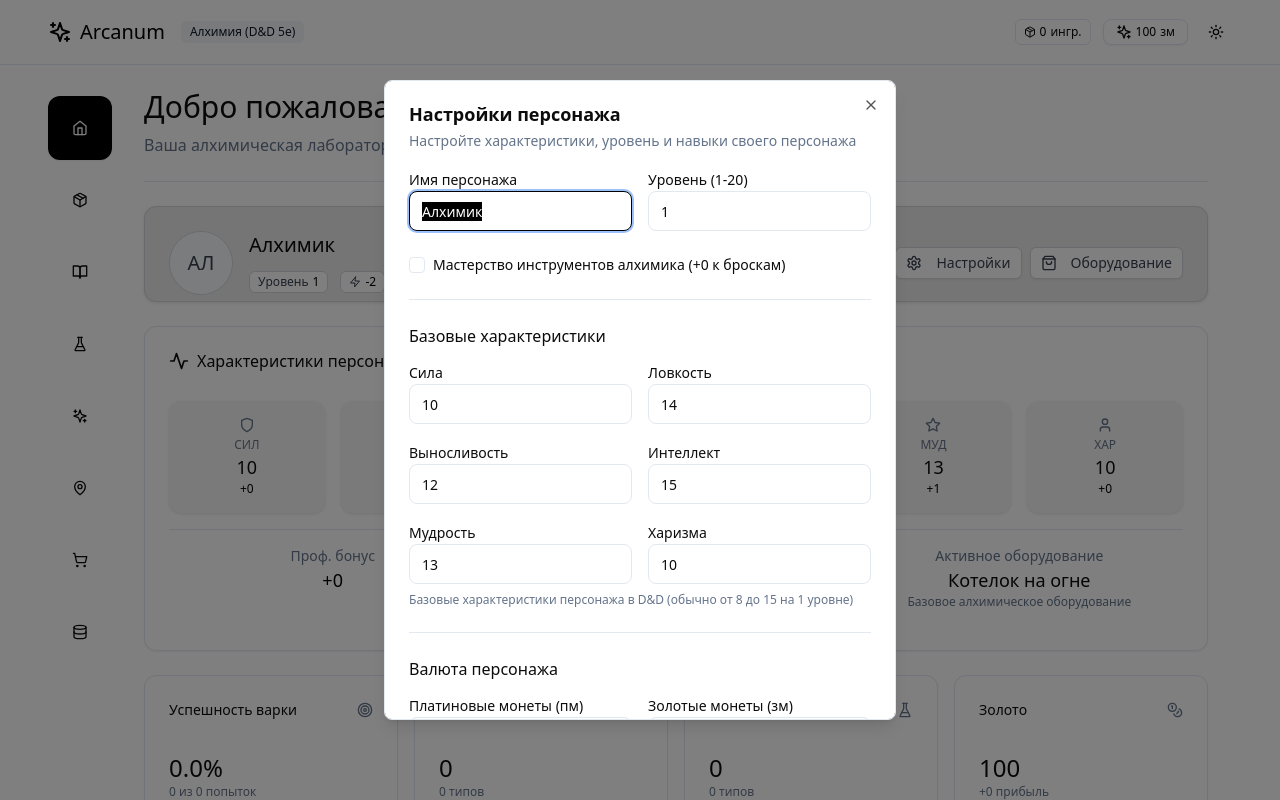
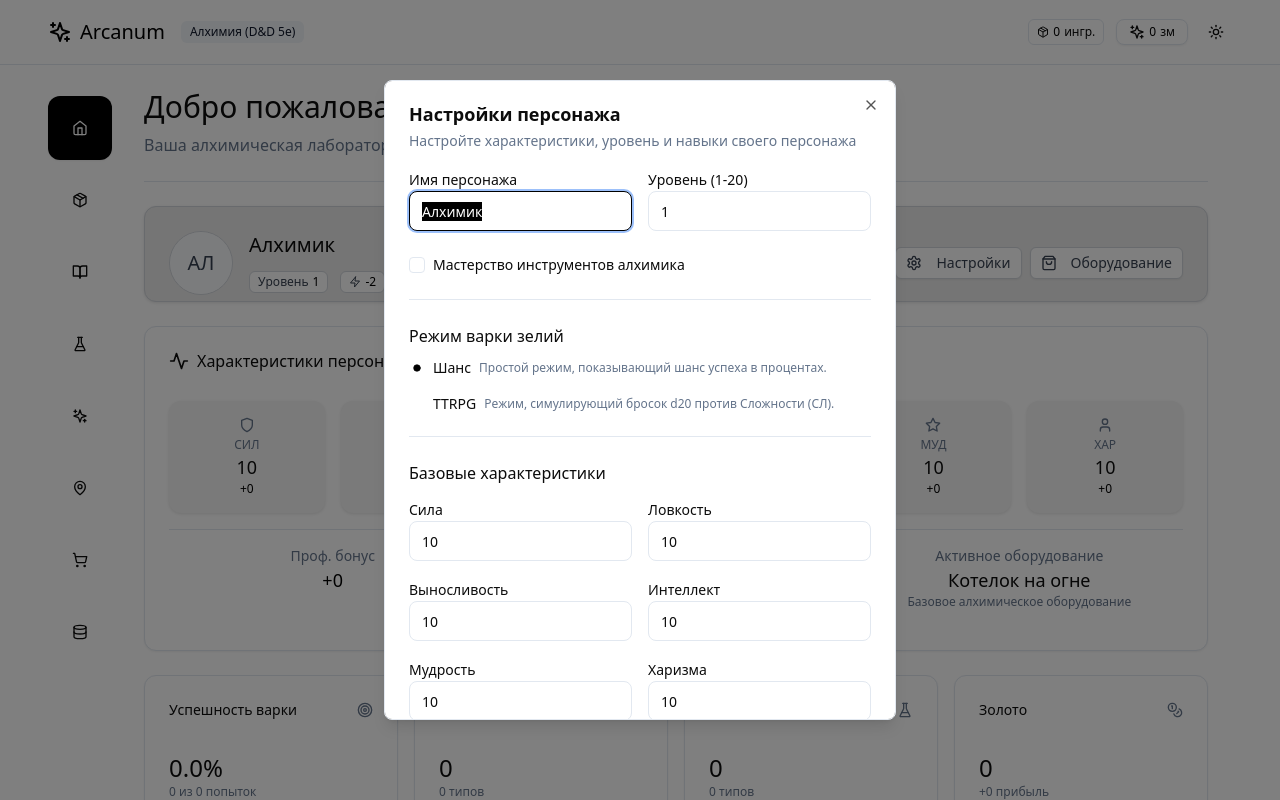
Before and after one commit to DenisML51/Arcanum, a React (Vite) app: page / in a window 1280 px wide. Both pictures are taken after a click on the button "Настройки". Shown: the top 800 px of the page. Built offline with nearby package versions, Linux system fonts and the light colour scheme.

Commit message:
update 2: d20 бросок при варке

```diff
--- a/components/cards/CompactRecipeCard.tsx
+++ b/components/cards/CompactRecipeCard.tsx
@@ -196,24 +196,19 @@ export function CompactRecipeCard({
   onBrew,
   characterBonus = 0,
   getSelectedIngredient,
-  isInLaboratory = false
-}: CompactRecipeCardProps & { getSelectedIngredient?: (recipeId: string, componentId: string) => string | undefined }) {
+  isInLaboratory = false,
+  brewingMode = 'percentage'
+}: CompactRecipeCardProps & { getSelectedIngredient?: (recipeId: string, componentId: string) => string | undefined,
+  brewingMode?: 'percentage' | 'ttrpg'}) {
   const rarityDetails = getRarityDetails(recipe.rarity);
   const rarityColor = getRarityColor(recipe.rarity);
   const rarityName = getRarityName(recipe.rarity);
 
-  // Рассчитываем шанс успеха в новой системе D&D 5e
-  // Нужно бросить к20 + бонус >= сложность
-  const targetDifficulty = rarityDetails.savingThrow;
+  const targetDifficulty = 5 * rarityDetails.rarityModifier + 5 + recipe.components.length;
   const totalBonus = characterBonus;
+  const successPercentage = Math.max(5, Math.min(95, ((21 - (targetDifficulty - totalBonus)) / 20) * 100));
 
-  // Вероятность успеха = (21 - (сложность - бонус)) / 20, но не больше 95% и не меньше 5%
-  const baseSuccessRolls = Math.max(1, Math.min(20, 21 - (targetDifficulty - totalBonus)));
-  const successPercentage = Math.max(5, Math.min(95, (baseSuccessRolls / 20) * 100));
-
-  // Функция для проверки совместимости (та же что в ComponentSelector)
   const isIngredientCompatible = (ingredient: Ingredient, component: RecipeComponent): boolean => {
-    // Проверяем наличие всех требуемых элементов
     if (component.requiredElements && component.requiredElements.length > 0) {
       const hasAllElements = component.requiredElements.every(requiredElement =>
         ingredient.elements && ingredient.elements.includes(requiredElement)
@@ -221,12 +216,10 @@ export function CompactRecipeCard({
       if (!hasAllElements) return false;
     }
 
-    // Проверяем категории (если указаны)
     if (component.categories && component.categories.length > 0) {
       if (!component.categories.includes(ingredient.category)) return false;
     }
 
-    // Проверяем старые типы для совместимости (если указаны)
     if (component.types && component.types.length > 0) {
       if (!component.types.includes(ingredient.type as any)) return false;
     }
@@ -234,7 +227,6 @@ export function CompactRecipeCard({
     return true;
   };
 
-  // Проверяем, есть ли все компоненты выбраны и валидны
   const allComponentsSelected = recipe.components?.every(component => {
     const selectedIngredientId = getSelectedIngredient?.(recipe.id, component.id);
     if (!selectedIngredientId) return false;
@@ -244,7 +236,6 @@ export function CompactRecipeCard({
       selectedIng.quantity >= component.quantity;
   }) || false;
 
-  // Проверяем, доступны ли все ингредиенты (даже если не выбраны)
   const allIngredientsAvailable = recipe.components?.every(component => {
     const availableIngredients = ingredients.filter(ing =>
       isIngredientCompatible(ing, component) && ing.quantity >= component.quantity
@@ -252,10 +243,9 @@ export function CompactRecipeCard({
     return availableIngredients.length > 0;
   }) || false;
 
-  // Вычисляем, можно ли сварить зелье (все компоненты выбраны и доступны)
   const canActuallyBrew = recipe.components?.every(component => {
     const selectedIngredientId = getSelectedIngredient?.(recipe.id, component.id);
-    if (!selectedIngredientId) return false; // Требуем явного выбора
+    if (!selectedIngredientId) return false;
 
     const selectedIngredient = ingredients.find(ing => ing.id === selectedIngredientId);
     return selectedIngredient &&
@@ -280,9 +270,11 @@ export function CompactRecipeCard({
       title: `Качество варева: ${getPotionQualityName(recipe.potionQuality)}`
     },
     {
-      label: `${Math.round(successPercentage)}%`,
+      label: brewingMode === 'percentage' ? `${Math.round(successPercentage)}%` : `СЛ: ${targetDifficulty}`,
       variant: "outline" as const,
-      title: `к20+${totalBonus} против СЛ ${targetDifficulty}`
+      title: brewingMode === 'percentage'
+        ? `Шанс успеха при броске d20+${totalBonus} против СЛ ${targetDifficulty}`
+        : `Требуется бросок d20 + ${totalBonus} >= ${targetDifficulty}`
     },
     {
       label: rarityDetails.brewingTimeText,
@@ -290,7 +282,6 @@ export function CompactRecipeCard({
     }
   ];
 
-  // Создаем typeCircles с учетом доступности ингредиентов для каждого компонента
   const componentAvailability = recipe.components?.map(component => {
     const availableIngredients = ingredients.filter(ing =>
       component.types.includes(ing.type) &&
@@ -303,7 +294,6 @@ export function CompactRecipeCard({
     };
   }) || [];
 
-  // Получаем уникальные типы и определяем их доступность
   const uniqueTypes = Array.from(new Set(recipe.components?.flatMap(c => c.types) || []));
   const typeCircles = uniqueTypes.map(type => {
     const typeAvailable = componentAvailability.some(comp =>
--- a/components/pages/HomePage.tsx
+++ b/components/pages/HomePage.tsx
@@ -4,6 +4,8 @@ import { useState } from "react";
 import { Card, CardContent, CardHeader, CardTitle } from "../ui/card";
 import { Badge } from "../ui/badge";
 import { Button } from "../ui/button";
+import { RadioGroup, RadioGroupItem } from "../ui/radio-group";
+import { Label } from "../ui/label";
 import { Input } from "../ui/input";
 import { Progress } from "../ui/progress";
 import { Separator } from "../ui/separator";
@@ -76,7 +78,7 @@ export function HomePage({ store, onNavigate }: HomePageProps) {
   const [tempCurrency, setTempCurrency] = useState(store.currency);
 
   const { stats, ingredients, recipes, potions, playerGold, character, availableEquipment, availableForPurchaseEquipment } = store;
-
+  const [tempBrewingMode, setTempBrewingMode] = useState(store.character.brewingMode);
   // Защита от отсутствующего персонажа
   if (!character) {
     return <div>Загрузка...</div>;
@@ -104,6 +106,7 @@ export function HomePage({ store, onNavigate }: HomePageProps) {
     store.updateAlchemyToolsProficiency(tempAlchemyProficiency);
     store.updateCharacterStats(tempBaseStats);
     store.updateCurrency(tempCurrency);
+    store.updateBrewingMode(tempBrewingMode);
     setCharacterDialogOpen(false);
   };
 
@@ -278,10 +281,34 @@ export function HomePage({ store, onNavigate }: HomePageProps) {
                           onCheckedChange={(checked) => setTempAlchemyProficiency(checked as boolean)}
                         />
                         <label htmlFor="alchemy-proficiency" className="text-sm">
-                          Мастерство инструментов алхимика (+{proficiencyBonus} к броскам)
+                          Мастерство инструментов алхимика
                         </label>
                       </div>
 
+                      <Separator />
+                      <div>
+                        <h4 className="mb-3">Режим варки зелий</h4>
+                        <RadioGroup
+                          value={tempBrewingMode}
+                          onValueChange={(value: 'percentage' | 'ttrpg') => setTempBrewingMode(value)}
+                          className="space-y-2"
+                        >
+                          <div className="flex items-center space-x-2">
+                            <RadioGroupItem value="percentage" id="mode-percentage" />
+                            <Label htmlFor="mode-percentage" className="font-normal">
+                              <span className="font-medium">Шанс</span>
+                              <p className="text-xs text-muted-foreground">Простой режим, показывающий шанс успеха в процентах. </p>
+                            </Label>
+                          </div>
+                          <div className="flex items-center space-x-2">
+                            <RadioGroupItem value="ttrpg" id="mode-ttrpg" />
+                            <Label htmlFor="mode-ttrpg" className="font-normal">
+                              <span className="font-medium">TTRPG</span>
+                              <p className="text-xs text-muted-foreground">Режим, симулирующий бросок d20 против Сложности (СЛ). </p>
+                            </Label>
+                          </div>
+                        </RadioGroup>
+                      </div>
                       <Separator />
 
                       <div>
--- a/components/pages/LaboratoryPage.tsx
+++ b/components/pages/LaboratoryPage.tsx
@@ -160,6 +160,7 @@ export function LaboratoryPage({ store }: LaboratoryPageProps) {
                     onBrew={handleBrew}
                     characterBonus={totalCharacterBonus}
                     isInLaboratory={true}
+                    brewingMode={store.character.brewingMode}
                   />
                 </motion.div>
               ))}
--- a/hooks/stores/useAlchemyStore.ts
+++ b/hooks/stores/useAlchemyStore.ts
@@ -7,7 +7,7 @@ import { useDataStore } from './useDataStore';
 import { useFiltersStore } from './useFiltersStore';
 import { useIngredientSelectionStore } from './useIngredientSelectionStore';
 import type { Ingredient, Recipe, RecipeComponent, Potion } from '../types';
-import { getQualityEffect } from '../types';
+import { getQualityEffect, getRarityDetails } from '../types';
 
 // Главный хук, объединяющий все остальные хуки
 export function useAlchemyStore() {
@@ -75,7 +75,6 @@ export function useAlchemyStore() {
 
   const brewPotion = (recipe: Recipe): { success: boolean; message: string; potion?: Potion } => {
     const { canBrew, missingIngredients } = canBrewRecipe(recipe);
-
     if (!canBrew) {
       return {
         success: false,
@@ -83,37 +82,42 @@ export function useAlchemyStore() {
       };
     }
 
-    // Списываем ингредиенты (только выбранные пользователем)
-    const usedIngredients: { id: string; quantity: number }[] = [];
+    // Шаг 1: Рассчитываем правильную сложность
+    const rarityDetails = getRarityDetails(recipe.rarity);
+    const targetDifficulty = 5 * rarityDetails.rarityModifier + 5 + recipe.components.length;
 
-    for (const component of recipe.components) {
-      const ingredientId = ingredientSelection.getSelectedIngredient(recipe.id, component.id);
+    // Шаг 2: Симулируем варку
+    const brewResult = determineBrewedQuality(targetDifficulty, character.character.brewingMode);
 
-      if (!ingredientId) {
-        return {
-          success: false,
-          message: `Не выбран ингредиент для компонента: ${component.name}`
-        };
+    // Обновляем общую статистику попыток
+    character.incrementStat('totalBrews');
+
+    // Шаг 3: Проверяем результат варки
+    if (!brewResult.success) {
+      character.incrementStat('failedBrews');
+      // Ингредиенты все равно тратятся при провале
+      const usedIngredientsOnFail = recipe.components.map(component => ({
+        id: ingredientSelection.getSelectedIngredient(recipe.id, component.id)!,
+        quantity: component.quantity
+      }));
+      inventory.useIngredients(usedIngredientsOnFail);
+
+      let message = `Варка провалилась! (Бросок: ${brewResult.rollResults.mainRoll} против СЛ ${targetDifficulty})`;
+      if (brewResult.rollResults.fumbleRoll) {
+        message += `\nКритический провал! (d100): ${brewResult.rollResults.fumbleRoll}`;
       }
-
-      usedIngredients.push({ id: ingredientId, quantity: component.quantity });
+      return { success: false, message };
     }
 
-    // Проверяем еще раз и списываем
-    const success = inventory.useIngredients(usedIngredients);
+    // Шаг 4: Списываем ингредиенты при успехе
+    const usedIngredients = recipe.components.map(component => ({
+      id: ingredientSelection.getSelectedIngredient(recipe.id, component.id)!,
+      quantity: component.quantity
+    }));
+    inventory.useIngredients(usedIngredients);
 
-    if (!success) {
-      return {
-        success: false,
-        message: 'Ошибка при использовании ингредиентов'
-      };
-    }
-
-    // Создаем зелье
-    const qualityResult = determineBrewedQuality();
-    const qualityEffect = getQualityEffect(qualityResult.quality);
-
-    // Формируем описание с учетом эффекта качества
+    // Шаг 5: Создаем зелье
+    const qualityEffect = getQualityEffect(brewResult.quality);
     let finalDescription = recipe.description;
     if (qualityEffect) {
       finalDescription += `\n\nОсобенность: ${qualityEffect}`;
@@ -126,38 +130,28 @@ export function useAlchemyStore() {
       rarity: recipe.rarity,
       potionType: recipe.potionType,
       potionQuality: recipe.potionQuality,
-      brewedQuality: qualityResult.quality,
+      brewedQuality: brewResult.quality,
       tags: recipe.tags,
       quantity: 1,
       recipeId: recipe.id,
       dateCreated: new Date().toISOString(),
       components: recipe.components,
-      rollResults: qualityResult.rollResults
+      rollResults: brewResult.rollResults
     };
-
     potions.addPotion(potion);
 
-    // Обновляем статистику
-    character.incrementStat('totalBrews');
+    // Обновляем статистику успеха
     character.incrementStat('successfulBrews');
     character.incrementStat('potionsCreated');
     character.incrementStat('ingredientsUsed', usedIngredients.reduce((sum, ing) => sum + ing.quantity, 0));
 
-    // Формируем сообщение с результатами бросков
-    let message = `Зелье "${recipe.name}" успешно создано!`;
-    message += `\n🎲 Основной бросок: ${qualityResult.rollResults.naturalRoll} + ${qualityResult.rollResults.bonus} = ${qualityResult.rollResults.mainRoll}`;
-
-    if (qualityResult.rollResults.fumbleRoll) {
-      message += `\n💥 Провал (к100): ${qualityResult.rollResults.fumbleRoll}`;
+    // Формируем сообщение
+    let message = `Зелье "${recipe.name}" успешно создано! (Бросок: ${brewResult.rollResults.mainRoll} против СЛ ${targetDifficulty})`;
+    if (brewResult.rollResults.excellenceRoll) {
+        message += `\nКритический успех! (d100): ${brewResult.rollResults.excellenceRoll}`;
     }
-    if (qualityResult.rollResults.excellenceRoll) {
-      message += `\n⭐ Успех (к100): ${qualityResult.rollResults.excellenceRoll}`;
-    }
-
-    message += `\nКачество: ${qualityResult.quality === 'poor' ? 'Изъян' : qualityResult.quality === 'excellent' ? 'Изысканное' : 'Стандартное'}`;
-
     if (qualityEffect) {
-      message += `\nОсобенность: ${qualityEffect}`;
+        message += `\nОсобенность: ${qualityEffect}`;
     }
 
     return {
@@ -167,57 +161,70 @@ export function useAlchemyStore() {
     };
   };
 
-  const determineBrewedQuality = (): { quality: 'poor' | 'standard' | 'excellent'; rollResults: { naturalRoll: number; bonus: number; mainRoll: number; fumbleRoll?: number; excellenceRoll?: number } } => {
-    // Бросок к20 для основного результата
-    const naturalRoll = Math.floor(Math.random() * 20) + 1;
-
+  const determineBrewedQuality = (
+    targetDifficulty: number,
+    mode: 'percentage' | 'ttrpg'
+  ): {
+    success: boolean;
+    quality: 'poor' | 'standard' | 'excellent';
+    rollResults: {
+      naturalRoll: number;
+      bonus: number;
+      mainRoll: number;
+      fumbleRoll?: number;
+      excellenceRoll?: number
+    }
+  } => {
     // Бонус от оборудования и навыков
     let bonus = 0;
-    if (character.activeEquipment) {
-      bonus += character.activeEquipment.brewingBonus;
+    const activeEquipment = character.equipment.find(eq => eq.id === character.character.activeEquipmentId);
+    if (activeEquipment) {
+      bonus += activeEquipment.brewingBonus;
     }
     if (character.character.alchemyToolsProficiency) {
-      bonus += 2; // Профициенси в инструментах алхимика дает +2
+      bonus += 2;
     }
 
+    const naturalRoll = Math.floor(Math.random() * 20) + 1;
     const mainRoll = naturalRoll + bonus;
 
-    // Дополнительные броски для критических результатов
+    let success: boolean;
+    if (mode === 'ttrpg') {
+        success = mainRoll >= targetDifficulty;
+    } else { // percentage mode
+        const successPercentage = Math.max(5, Math.min(95, ((21 - (targetDifficulty - bonus)) / 20) * 100));
+        success = Math.random() * 100 < successPercentage;
+    }
+
+    let quality: 'poor' | 'standard' | 'excellent';
+    if (!success) {
+        quality = 'poor';
+    } else {
+        if (naturalRoll === 20) {
+            quality = 'excellent';
+        } else if (mainRoll >= targetDifficulty + 10) {
+            quality = 'excellent';
+        } else {
+            quality = 'standard';
+        }
+    }
+
+    // Провалы и успехи
     let fumbleRoll: number | undefined;
     let excellenceRoll: number | undefined;
 
     if (naturalRoll === 1) {
-      // Критический провал - бросок к100
+      quality = 'poor';
       fumbleRoll = Math.floor(Math.random() * 100) + 1;
-    } else if (naturalRoll === 20) {
-      // Критический успех - бросок к100
+    } else if (naturalRoll === 20 && success) {
+      quality = 'excellent';
       excellenceRoll = Math.floor(Math.random() * 100) + 1;
     }
 
-    // Определяем качество на основе результата
-    let quality: 'poor' | 'standard' | 'excellent';
-
-    if (naturalRoll === 1 || mainRoll < 10) {
-      quality = 'poor';
-    } else if (naturalRoll === 20 || mainRoll >= 25) {
-      quality = 'excellent';
-    } else if (mainRoll >= 15) {
-      quality = 'excellent';
-    } else if (mainRoll >= 10) {
-      quality = 'standard';
-    } else {
-      quality = 'poor';
-    }
-
     return {
+      success,
       quality,
-      rollResults: {
-        naturalRoll,
-        bonus,
-        mainRoll,
-        fumbleRoll,
-        excellenceRoll
-      }
+      rollResults: { naturalRoll, bonus, mainRoll, fumbleRoll, excellenceRoll }
     };
   };
 
@@ -308,6 +315,7 @@ export function useAlchemyStore() {
 
     // Варка зелий
     canBrewRecipe,
+    updateBrewingMode: character.updateBrewingMode,
     findSuitableIngredient,
     brewPotion,
     selectIngredientForComponent,
--- a/hooks/stores/useCharacterStore.ts
+++ b/hooks/stores/useCharacterStore.ts
@@ -35,12 +35,13 @@ const defaultCharacter: Character = {
   level: 1,
   alchemyToolsProficiency: false,
   activeEquipmentId: 'cauldron',
+  brewingMode: 'percentage',
   baseStats: {
     strength: 10,
-    dexterity: 14,
-    constitution: 12,
-    intelligence: 15,
-    wisdom: 13,
+    dexterity: 10,
+    constitution: 10,
+    intelligence: 10,
+    wisdom: 10,
     charisma: 10
   }
 };
@@ -48,7 +49,7 @@ const defaultCharacter: Character = {
 const defaultCurrency: Currency = {
   copper: 0,
   silver: 0,
-  gold: 100,
+  gold: 0,
   platinum: 0
 };
 
@@ -62,7 +63,30 @@ const defaultStats: BrewingStats = {
   goldEarned: 0
 };
 
-export function useCharacterStore(): CharacterStore {
+export function useCharacterStore(): {
+  character: Character;
+  currency: Currency;
+  stats: BrewingStats;
+  equipment: Equipment[];
+  ownedEquipment: string[];
+  activeEquipment: Equipment;
+  getOwnedEquipment: () => Equipment[];
+  getAvailableForPurchaseEquipment: () => Equipment[];
+  hasEquipment: (equipmentId: string) => boolean;
+  updateCharacterName: (name: string) => void;
+  updateCharacterLevel: (level: number) => void;
+  updateAlchemyToolsProficiency: (hasProficiency: boolean) => void;
+  updateCharacterStats: (newStats: Partial<Character["baseStats"]>) => void;
+  updateCurrency: (newCurrency: Partial<Currency>) => void;
+  spendGold: (amount: number) => (boolean);
+  earnGold: (amount: number) => void;
+  getTotalGold: () => number;
+  buyEquipment: (equipmentId: string) => ({ success: boolean; message: string });
+  setActiveEquipment: (equipmentId: string) => void;
+  updateStats: (updates: Partial<BrewingStats>) => void;
+  updateBrewingMode: (mode: ("percentage" | "ttrpg")) => void;
+  incrementStat: (stat: keyof BrewingStats, amount?: number) => void
+} {
   const [character, setCharacter] = useState<Character>(() => {
     if (typeof window === 'undefined') return defaultCharacter;
 
@@ -77,6 +101,10 @@ export function useCharacterStore(): CharacterStore {
     }
     return defaultCharacter;
   });
+
+  const updateBrewingMode = (mode: 'percentage' | 'ttrpg') => {
+    setCharacter(prev => ({ ...prev, brewingMode: mode }));
+  };
 
   const [currency, setCurrency] = useState<Currency>(() => {
     if (typeof window === 'undefined') return defaultCurrency;
@@ -110,7 +138,7 @@ export function useCharacterStore(): CharacterStore {
 
   const [equipment, setEquipment] = useState<Equipment[]>([]);
   const [ownedEquipment, setOwnedEquipment] = useState<string[]>(() => {
-    if (typeof window === 'undefined') return ['cauldron']; // Базовое оборудование
+    if (typeof window === 'undefined') return ['cauldron'];
 
     const saved = localStorage.getItem(STORAGE_KEY);
     if (saved) {
@@ -260,6 +288,7 @@ export function useCharacterStore(): CharacterStore {
     buyEquipment,
     setActiveEquipment,
     updateStats,
+    updateBrewingMode,
     incrementStat
   };
 }
--- a/hooks/types.ts
+++ b/hooks/types.ts
@@ -143,6 +143,7 @@ export interface Character {
   level: number;
   alchemyToolsProficiency: boolean;
   activeEquipmentId: string;
+  brewingMode: 'percentage' | 'ttrpg';
   baseStats: {
     strength: number;
     dexterity: number;
@@ -233,15 +234,15 @@ export const getRarityName = (rarity: string): string => {
   }
 };
 
-export const getRarityDetails = (rarity: string): { savingThrow: number; brewingTimeText: string } => {
+export const getRarityDetails = (rarity: string): { savingThrow: number; brewingTimeText: string; rarityModifier: number } => {
   switch (rarity) {
-    case 'common': return { savingThrow: 10, brewingTimeText: '1 час' };
-    case 'uncommon': return { savingThrow: 12, brewingTimeText: '2 часа' };
-    case 'rare': return { savingThrow: 15, brewingTimeText: '4 часа' };
-    case 'very rare': return { savingThrow: 18, brewingTimeText: '8 часов' };
-    case 'legendary': return { savingThrow: 20, brewingTimeText: '1 день' };
-    case 'artifact': return { savingThrow: 25, brewingTimeText: '1 неделя' };
-    default: return { savingThrow: 10, brewingTimeText: '1 час' };
+    case 'common': return { savingThrow: 10, brewingTimeText: '1 час', rarityModifier: 1 };
+    case 'uncommon': return { savingThrow: 14, brewingTimeText: '2 часа', rarityModifier: 2 };
+    case 'rare': return { savingThrow: 18, brewingTimeText: '4 часа', rarityModifier: 3 };
+    case 'very rare': return { savingThrow: 22, brewingTimeText: '8 часов', rarityModifier: 4 };
+    case 'legendary': return { savingThrow: 26, brewingTimeText: '24 часа', rarityModifier: 5 };
+    case 'artifact': return { savingThrow: 30, brewingTimeText: 'Особая', rarityModifier: 6 };
+    default: return { savingThrow: 10, brewingTimeText: '1 час', rarityModifier: 1 };
   }
 };
 
```
